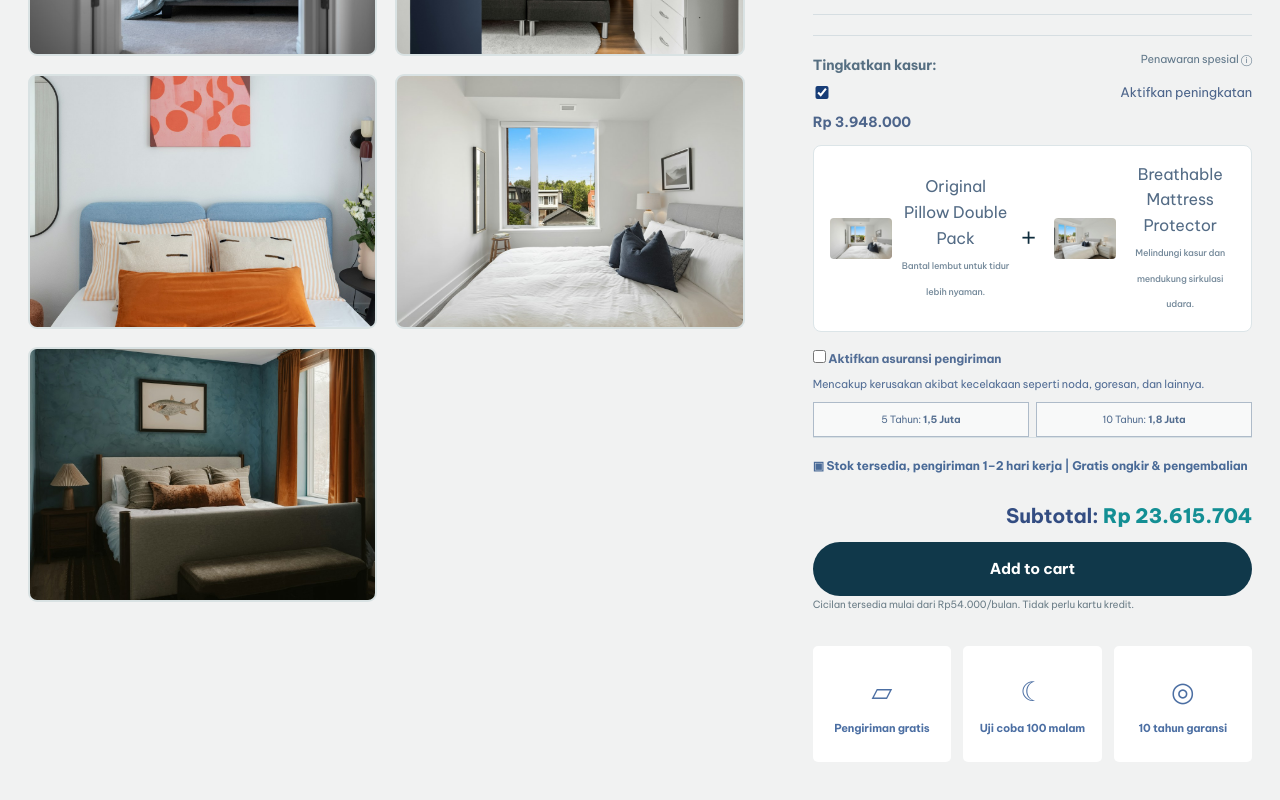
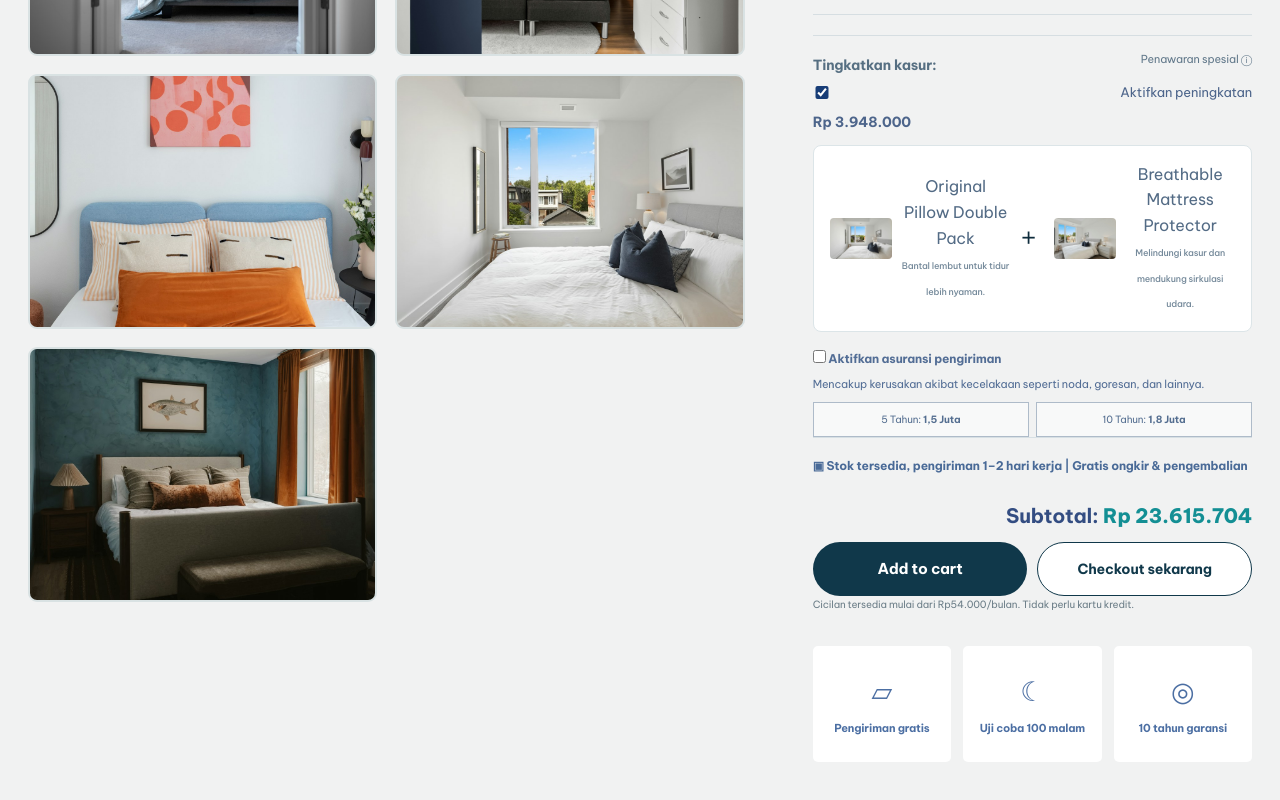
Before and after one commit to vicecersaa/sleepndream, a Next.js app: page /products/bloom in a window 1280 px wide. Shown: the part 989-1789 px from the top of the page. Built offline with nearby package versions, Linux system fonts and the light colour scheme; no server answers.

Commit message:
Match checkout layout and add direct checkout action

```diff
--- a/app/checkout/page.tsx
+++ b/app/checkout/page.tsx
@@ -17,7 +17,7 @@ export default function CheckoutPage() {
     setSubmitted(true);
   }
 
-  return <main className={styles.page}><div className={styles.top}><div><Link href="/products/cloud-one">← Kembali ke produk</Link><h1>Checkout</h1></div><p>Pesanan Anda hampir selesai.</p></div><form className={styles.layout} onSubmit={submit}><section className={styles.formColumn}>
+  return <main className={styles.page}><form className={styles.layout} onSubmit={submit}><section className={styles.formColumn}>
     <section className={styles.formSection}><div className={styles.sectionTitle}><h2>Contact</h2><Link href="/login">Sign in</Link></div><label className={styles.field}>Email<input required type="email" placeholder="nama@email.com" autoComplete="email" /></label><label className={styles.check}><input type="checkbox" defaultChecked /> Kirimkan email penawaran dan kabar terbaru</label></section>
     <section className={styles.formSection}><h2>Detail Pengiriman</h2><label className={styles.field}>Negara<select defaultValue="Indonesia"><option>Indonesia</option></select></label><div className={styles.split}><label className={styles.field}>Nama depan<input required placeholder="Nama depan" autoComplete="given-name" /></label><label className={styles.field}>Nama belakang<input required placeholder="Nama belakang" autoComplete="family-name" /></label></div><label className={styles.field}>Alamat<input required placeholder="Nama jalan, nomor rumah" autoComplete="street-address" /></label><label className={styles.field}>Apartemen, lantai, dll. <span>(opsional)</span><input placeholder="Apartemen, lantai, dll." autoComplete="address-line2" /></label><div className={styles.addressRow}><label className={styles.field}>Kota<input required placeholder="Kota" autoComplete="address-level2" /></label><label className={styles.field}>Provinsi<select defaultValue=""><option value="" disabled>Pilih provinsi</option><option>DKI Jakarta</option><option>Jawa Barat</option><option>Banten</option></select></label><label className={styles.field}>Kode pos<input required inputMode="numeric" placeholder="Kode pos" autoComplete="postal-code" /></label></div><label className={styles.field}>Nomor handphone<input required type="tel" placeholder="08xx xxxx xxxx" autoComplete="tel" /></label></section>
     <section className={styles.formSection}><h2>Metode Pengiriman</h2><div className={styles.mutedBox}>Masukkan alamat pengiriman untuk melihat metode yang tersedia.</div></section>
--- a/app/components/ProductHero/ProductHero.tsx
+++ b/app/components/ProductHero/ProductHero.tsx
@@ -57,7 +57,7 @@ export default function ProductHero({ slug }: { slug: string }) {
           <div className={styles.sectionLine}><p className={styles.label}>Pilih ukuran:</p><small>Jenis ukuran ⓘ</small></div><div className={styles.sizes}>{sizes.map(item => <button type="button" key={item} onClick={() => setSize(item)} className={size === item ? styles.sizeActive : ""}>{item}</button>)}</div>
           <div className={styles.upgrade}><div className={styles.sectionLine}><p className={styles.label}>Tingkatkan kasur:</p><small>Penawaran spesial ⓘ</small></div><label><input type="checkbox" checked={upgrade} onChange={event => setUpgrade(event.target.checked)} /><span />Aktifkan peningkatan <b>{format(3948000)}</b></label><div className={styles.bundle}><div><Image src="/images/featured-pillows.jpg" alt="Bantal" width={62} height={62}/><p>Original Pillow Double Pack<br/><small>Bantal lembut untuk tidur lebih nyaman.</small></p></div><strong>＋</strong><div><Image src="/images/featured-bedding.jpg" alt="Pelindung kasur" width={62} height={62}/><p>Breathable Mattress Protector<br/><small>Melindungi kasur dan mendukung sirkulasi udara.</small></p></div></div></div>
           <div className={styles.insurance}><label><input type="checkbox" checked={insurance} onChange={event => setInsurance(event.target.checked)} /> <b>Aktifkan asuransi pengiriman</b></label><p>Mencakup kerusakan akibat kecelakaan seperti noda, goresan, dan lainnya.</p><div><button>5 Tahun: <b>1,5 Juta</b></button><button>10 Tahun: <b>1,8 Juta</b></button></div></div>
-          <p className={styles.stock}>▣ Stok tersedia, pengiriman 1–2 hari kerja | Gratis ongkir & pengembalian</p><div className={styles.total}><b>Subtotal: <strong>{format(price + (insurance ? 1500000 : 0))}</strong></b></div><button className={styles.cart} onClick={() => setAdded(true)}>{added ? "Ditambahkan ke keranjang ✓" : "Add to cart"}</button><p className={styles.finance}>Cicilan tersedia mulai dari Rp54.000/bulan. Tidak perlu kartu kredit.</p>
+          <p className={styles.stock}>▣ Stok tersedia, pengiriman 1–2 hari kerja | Gratis ongkir & pengembalian</p><div className={styles.total}><b>Subtotal: <strong>{format(price + (insurance ? 1500000 : 0))}</strong></b></div><div className="product-purchase-actions"><button className={styles.cart} onClick={() => setAdded(true)}>{added ? "Ditambahkan ke keranjang ✓" : "Add to cart"}</button><Link href="/checkout" className="product-checkout">Checkout sekarang</Link></div><p className={styles.finance}>Cicilan tersedia mulai dari Rp54.000/bulan. Tidak perlu kartu kredit.</p>
           <div className={styles.benefits}><div>▱<b>Pengiriman gratis</b></div><div>☾<b>Uji coba 100 malam</b></div><div>◎<b>10 tahun garansi</b></div></div>
         </section>
       </div>
--- a/app/globals.css
+++ b/app/globals.css
@@ -389,3 +389,38 @@ p {
     transition: none;
   }
 }
+
+/* Product detail purchase controls */
+.product-purchase-actions {
+  display: grid;
+  grid-template-columns: 1fr 1fr;
+  gap: 10px;
+}
+
+.product-purchase-actions .cart,
+.product-checkout {
+  display: inline-flex;
+  align-items: center;
+  justify-content: center;
+  width: 100%;
+  height: 54px;
+  box-sizing: border-box;
+  border-radius: 28px;
+  font: 700 14px var(--font-body), sans-serif;
+}
+
+.product-checkout {
+  border: 1px solid #10384a;
+  background: #ffffff;
+  color: #10384a;
+}
+
+.product-checkout:hover {
+  background: #eef3f5;
+}
+
+@media (max-width: 480px) {
+  .product-purchase-actions {
+    grid-template-columns: 1fr;
+  }
+}
```
Also changed, not shown: app/checkout/Checkout.module.css.
